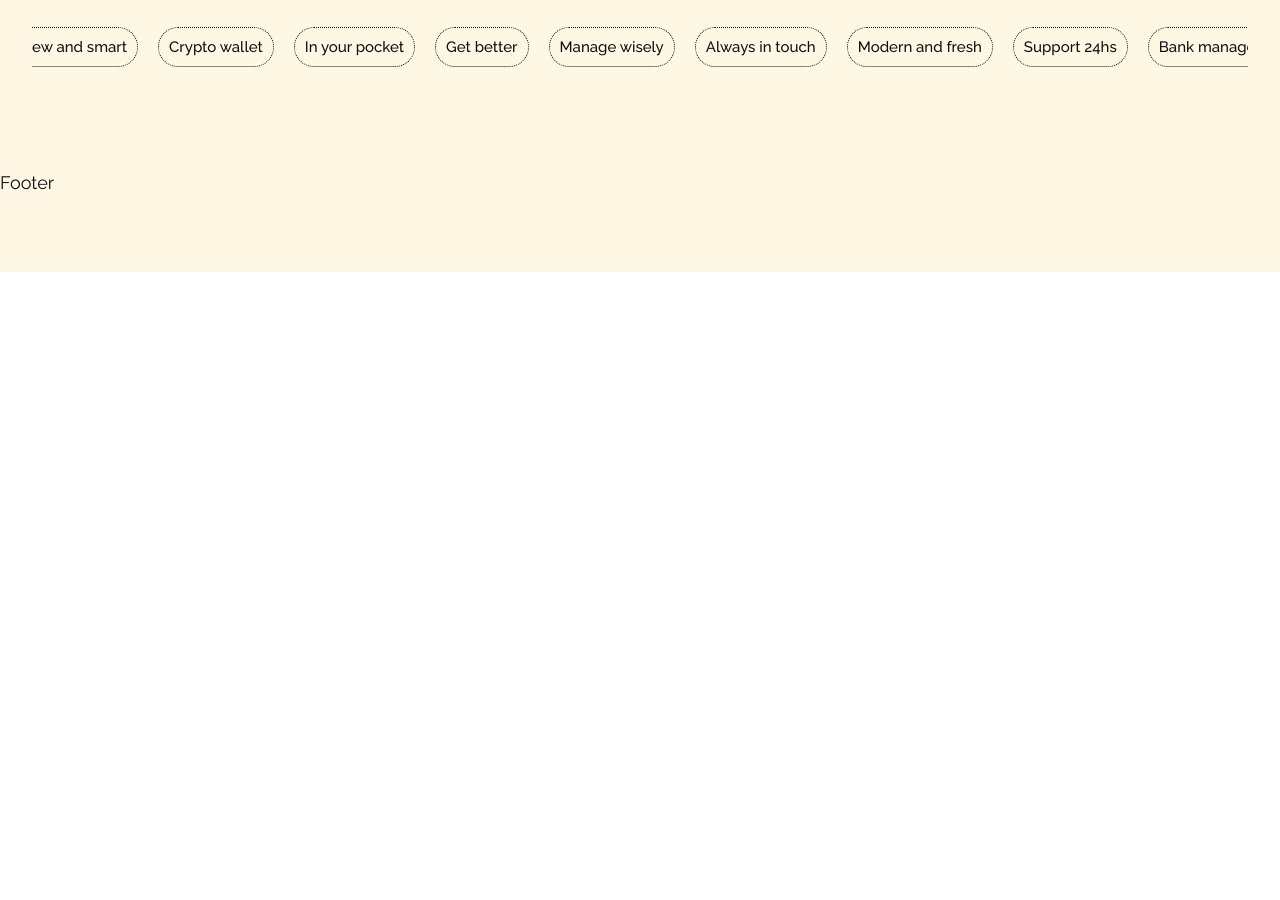
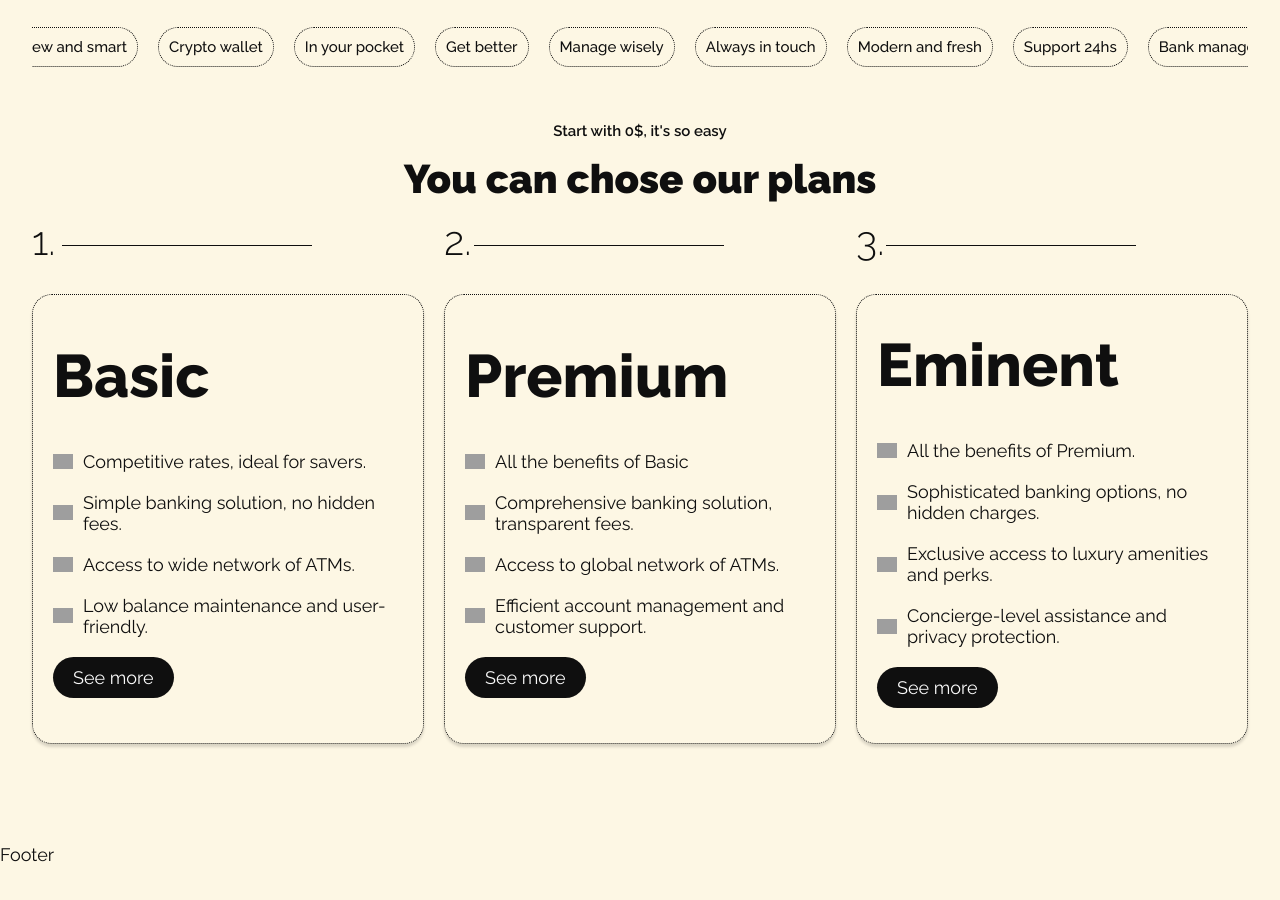
Before and after one commit to MatiasCordich/Mint--landing, a Vue app: page / in a window 1280 px wide. Shown: the part 720-1620 px from the top of the page. Before the commit the page ends 992 px from the top, so only its background shows below. Built offline with nearby package versions, Linux system fonts and the light colour scheme; grey boxes are pictures that could not be loaded.

Commit message:
Cards creadas

```diff
--- /dev/null
+++ b/src/components/Card.vue
@@ -0,0 +1,127 @@
+<template>
+    <div class="card">
+        <div class="card_number">
+            <p>{{ id }}.</p>
+        </div>
+        <div class="card_container">
+            <h2>{{ titulo }}</h2>
+            <ul>
+                <li>
+                    <img width="20" height="20" src="https://img.icons8.com/ios-filled/50/0F0F0F/ok--v1.png"
+                        alt="ok--v1" />
+                    {{ texto_1 }}
+
+                </li>
+                <li>
+                    <img width="20" height="20" src="https://img.icons8.com/ios-filled/50/0F0F0F/ok--v1.png"
+                        alt="ok--v1" />
+                    {{ texto_2 }}
+
+                </li>
+                <li>
+                    <img width="20" height="20" src="https://img.icons8.com/ios-filled/50/0F0F0F/ok--v1.png"
+                        alt="ok--v1" />
+                    {{ texto_3 }}
+
+                </li>
+                <li>
+                    <img width="20" height="20" src="https://img.icons8.com/ios-filled/50/0F0F0F/ok--v1.png"
+                        alt="ok--v1" />
+                    {{ texto_4 }}
+                </li>
+                <a class="btn_see-more" href="#">
+                    See more
+                </a>
+            </ul>
+        </div>
+    </div>
+
+</template>
+
+<script>
+import {defineComponent } from 'vue';
+
+export default defineComponent({
+    props: {
+        id: { type: Number, required: true},
+        titulo: { type: String, required: true},
+        texto_1: { type: String, required: true},
+        texto_2: { type: String, required: true},
+        texto_3: { type: String, required: true},
+        texto_4: { type: String, required: true},
+    }
+})
+</script>
+
+<style scoped>
+.card {
+    display: flex;
+    flex-direction: column;
+    gap: 3rem;
+}
+
+.card_number {
+    font-size: 4rem;
+    font-weight: 300;
+    display: flex;
+    align-items: center;
+    gap: 1rem;
+    position: relative;
+}
+
+.card_number::after{
+    content: "";
+    width: 25rem;
+    height: .1rem;
+    background-color: var(--font-color);
+    position: absolute;
+    left: 3rem;
+    bottom: 1.8rem;
+}
+
+.line {
+    width: 9rem;
+    height: .1rem;
+    background-color: var(--font-color);
+}
+
+.card_container {
+    max-width: 40rem;
+    width: 100%;
+    height: 45rem;
+    display: flex;
+    flex-direction: column;
+    justify-content: center;
+    gap: 4rem;
+    padding: 2rem;
+    border: 1px dotted var(--font-color);
+    border-radius: 2rem;
+    box-shadow: rgba(0, 0, 0, 0.15) 0px 3px 3px 0px;
+}
+
+.card_container h2{
+    font-size: 6rem;
+    font-weight: 800;
+}
+
+.card_container ul {
+    display: flex;
+    flex-direction: column;
+    align-items: flex-start;
+    gap: 2rem;
+}
+
+.card_container li {
+    display: flex;
+    align-items: center;
+    gap: 1rem;
+}
+
+.btn_see-more {
+    background-color: var(--font-color);
+    color: var(--font-negative-color);
+    padding: 1rem 2rem;
+    border-radius: 5rem;
+    ;
+}
+</style>
--- /dev/null
+++ b/src/data/card.json
@@ -0,0 +1,26 @@
+[
+    {
+        "id_card": 1,
+        "titulo": "Basic",
+        "texto1": "Competitive rates, ideal for savers.",
+        "texto2": "Simple banking solution, no hidden fees.",
+        "texto3": "Access to wide network of ATMs.",
+        "texto4": "Low balance maintenance and user-friendly."
+    },
+    {
+        "id_card": 2,
+        "titulo": "Premium",
+        "texto1": "All the benefits of Basic",
+        "texto2": "Comprehensive banking solution, transparent fees.",
+        "texto3": "Access to global network of ATMs.",
+        "texto4": "Efficient account management and customer support."
+    },
+    {
+        "id_card": 3,
+        "titulo": "Eminent",
+        "texto1": "All the benefits of Premium.",
+        "texto2": "Sophisticated banking options, no hidden charges.",
+        "texto3": "Exclusive access to luxury amenities and perks.",
+        "texto4": "Concierge-level assistance and privacy protection."
+    }
+]
--- a/src/views/HomeView.vue
+++ b/src/views/HomeView.vue
@@ -19,8 +19,7 @@
         <button>
           Get Started
           <span class="line"></span>
-          <img class="btn_start-icon" src="https://img.icons8.com/ios/50/expensive-2--v1.png"
-            alt="expensive-2--v1" />
+          <img class="btn_start-icon" src="https://img.icons8.com/ios/50/expensive-2--v1.png" alt="expensive-2--v1" />
         </button>
       </div>
       <div class="newsletter_box">
@@ -30,7 +29,8 @@
         <form>
           <input type="email" placeholder="Email">
           <button class="btn_form" type="submit">
-            <img class="btn_form-icon" width="40" height="40" src="https://img.icons8.com/ios-filled/50/circled-left-2.png" alt="circled-left-2"/>
+            <img class="btn_form-icon" width="40" height="40"
+              src="https://img.icons8.com/ios-filled/50/circled-left-2.png" alt="circled-left-2" />
           </button>
         </form>
       </div>
@@ -39,25 +39,47 @@
       <img :src="logo" alt="Logo">
     </div>
   </Container>
-  <Carousel/>
+  <Carousel />
+  <Container>
+    <section class="section_plans">
+      <h3>Start with 0$, it's so easy</h3>
+      <h2>You can chose our plans</h2>
+      <div class="plans_section">
+        <Card v-for="card in cards" :key="card.id_card" :id="card.id_card" :titulo="card.titulo" :texto_1="card.texto1" :texto_2="card.texto2" :texto_3="card.texto3" :texto_4="card.texto4" />
+      </div>
+    </section>
+
+  </Container>
 
 </template>
 
 <script>
 import Container from '@/components/Layer.vue';
 import Carousel from '@/components/Carousel.vue';
+import Card from '@/components/Card.vue'
+import logoSVG from '@/assets/img-2.png';
+import jsonData from '@/data/card.json'
 import { ref } from 'vue';
-import logoSVG from '@/assets/img-2.png';
+
 
 export default {
   components: {
     Container,
-    Carousel
+    Carousel,
+    Card
   },
   setup() {
     const logo = ref(logoSVG);
 
     return { logo };
+  },
+  data(){
+    return {
+      cards: []
+    }
+  },
+  created(){
+    this.cards = jsonData
   }
 }
 
@@ -65,7 +87,6 @@ export default {
 </script>
 
 <style scoped>
-
 /* ------------- HERO BOXES -------------  */
 .hero_box-1,
 .hero_box-2 {
@@ -136,7 +157,7 @@ export default {
 }
 
 
-.line{
+.line {
   width: 2rem;
   height: 1.5rem;
   background-color: var(--font-color);
@@ -157,28 +178,29 @@ export default {
 }
 
 /* ------------- HERO NEWSLETTER -------------  */
-.newsletter_box{
+.newsletter_box {
   display: flex;
   flex-direction: column;
   gap: 2rem;
 }
 
-.newsletter_box p{
+.newsletter_box p {
   font-weight: 500;
   line-height: 3.5rem;
 }
-.newsletter_box span{
+
+.newsletter_box span {
   font-weight: 700;
 }
 
-.newsletter_box form{
+.newsletter_box form {
   display: flex;
   align-items: center;
   width: fit-content;
   border-radius: 6rem;
 }
 
-.newsletter_box input{
+.newsletter_box input {
   padding: 1.3rem;
   width: fit-content;
   border: 2px solid var(--font-color);
@@ -186,21 +208,21 @@ export default {
   font-size: 1.4rem;
 }
 
-.newsletter_box input::placeholder{
+.newsletter_box input::placeholder {
   color: var(--font-color);
   font-weight: 600;
 }
 
-.btn_form{
+.btn_form {
   cursor: pointer;
 }
 
-.btn_form-icon{
+.btn_form-icon {
   transform: rotate(140deg);
 }
 
 /* ------------- HERO BOX 2 -------------  */
-.hero_box-2{
+.hero_box-2 {
   display: flex;
   justify-content: center;
   align-items: center;
@@ -210,19 +232,55 @@ export default {
   padding: 2rem;
 }
 
-.hero_box-2 img{
+.hero_box-2 img {
   filter: drop-shadow(0 0 0.75rem rgba(0, 0, 0, 0.404));
 }
 
+/* ------------- SECTION PLANS -------------  */
+.section_plans{
+  display: flex;
+  flex-direction: column;
+  align-items: center;
+  gap: 1.5rem;
+  width: 100%;
+}
+
+.section_plans h3{
+  font-weight: 600;
+  font-size: 1.5rem;
+}
+
+.section_plans h2{
+  font-size: 4rem;
+  font-weight: 900;
+  text-align: center;
+}
+
+.plans_section{
+  display: flex;
+  flex-direction: column;
+  align-items: center;
+  width: 100%;
+}
+
+
+/* ------------- MEDIA QUERIES -------------  */
+
 @media (min-width: 900px) {
-    .hero_box-2{
-      justify-content: flex-start;
-      width: fit-content;
-    }
+  .hero_box-2 {
+    justify-content: flex-start;
+    width: fit-content;
+  }
 
-    .hero_box-1{
-      width: 50%;
-    }
+  .hero_box-1 {
+    width: 50%;
+  }
+
+  .plans_section{
+    flex-direction: row;
+    justify-content: center;
+    gap: 2rem;
+  }
 
 }
 </style>
```
